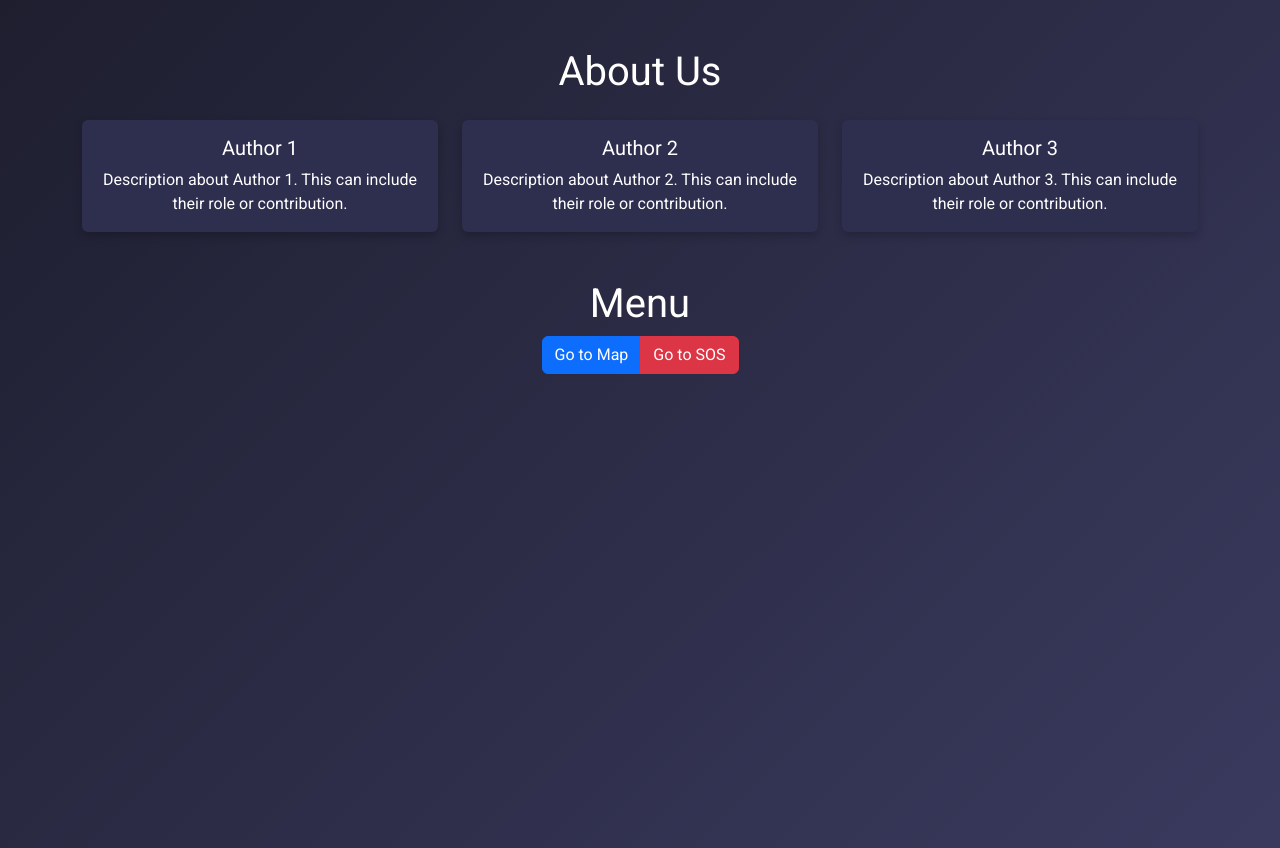
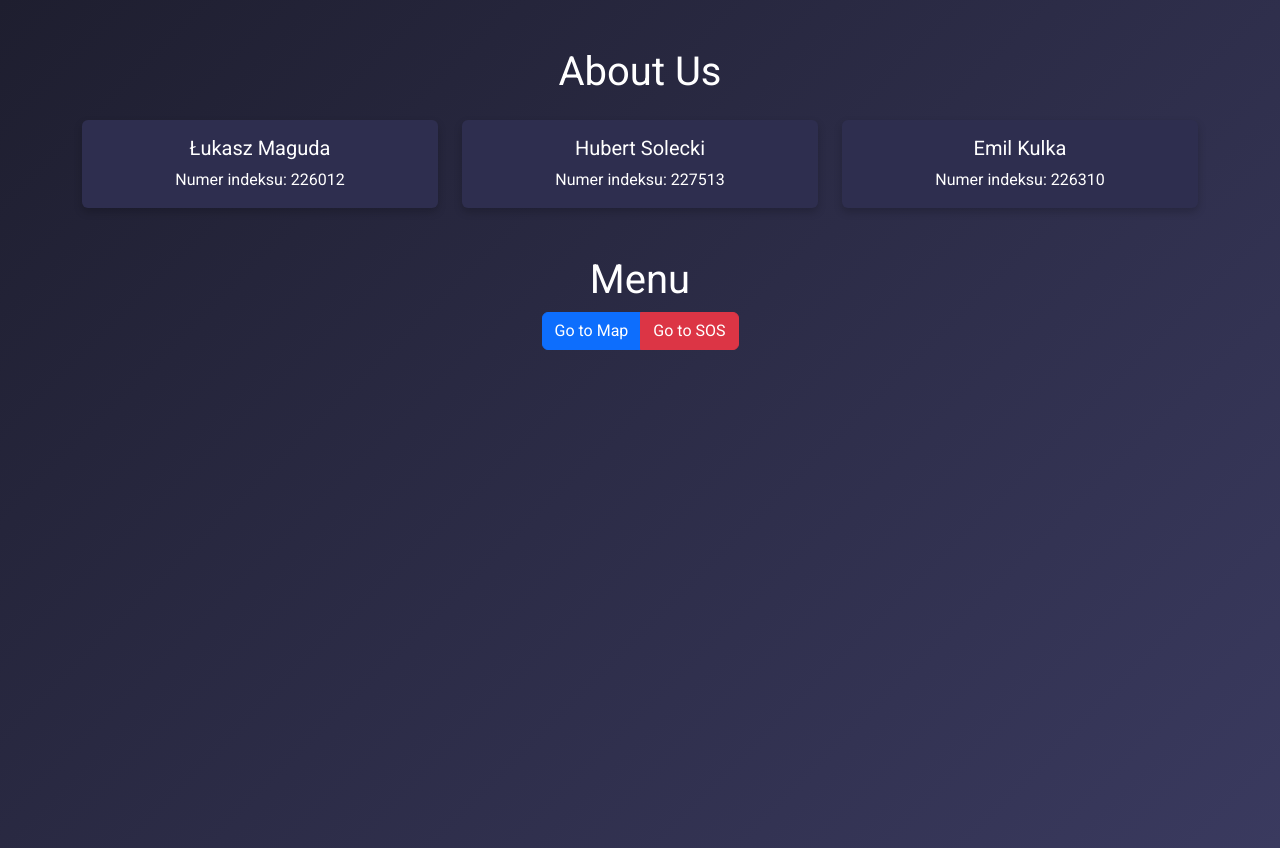
Before and after one commit to EmilKulka/uek_mobile_apps_pwa, a plain HTML site: page index.html in a window 1280 px wide. Drawn offline with nearby package versions, Linux system fonts and the light colour scheme.

Commit message:
refactor: authors description :hankey:

```diff
--- a/index.html
+++ b/index.html
@@ -17,24 +17,24 @@
             <div class="col-md-4 text-center">
                 <div class="card">
                     <div class="card-body text-white">
-                        <h5 class="card-title">Author 1</h5>
-                        <p class="card-text">Description about Author 1. This can include their role or contribution.</p>
+                        <h5 class="card-title">Łukasz Maguda</h5>
+                        <p class="card-text">Numer indeksu: 226012</p>
                     </div>
                 </div>
             </div>
             <div class="col-md-4 text-center">
                 <div class="card">
                     <div class="card-body text-white">
-                        <h5 class="card-title">Author 2</h5>
-                        <p class="card-text">Description about Author 2. This can include their role or contribution.</p>
+                        <h5 class="card-title">Hubert Solecki</h5>
+                        <p class="card-text">Numer indeksu: 227513</p>
                     </div>
                 </div>
             </div>
             <div class="col-md-4 text-center">
                 <div class="card">
                     <div class="card-body text-white">
-                        <h5 class="card-title">Author 3</h5>
-                        <p class="card-text">Description about Author 3. This can include their role or contribution.</p>
+                        <h5 class="card-title">Emil Kulka</h5>
+                        <p class="card-text">Numer indeksu: 226310</p>
                     </div>
                 </div>
             </div>
```
